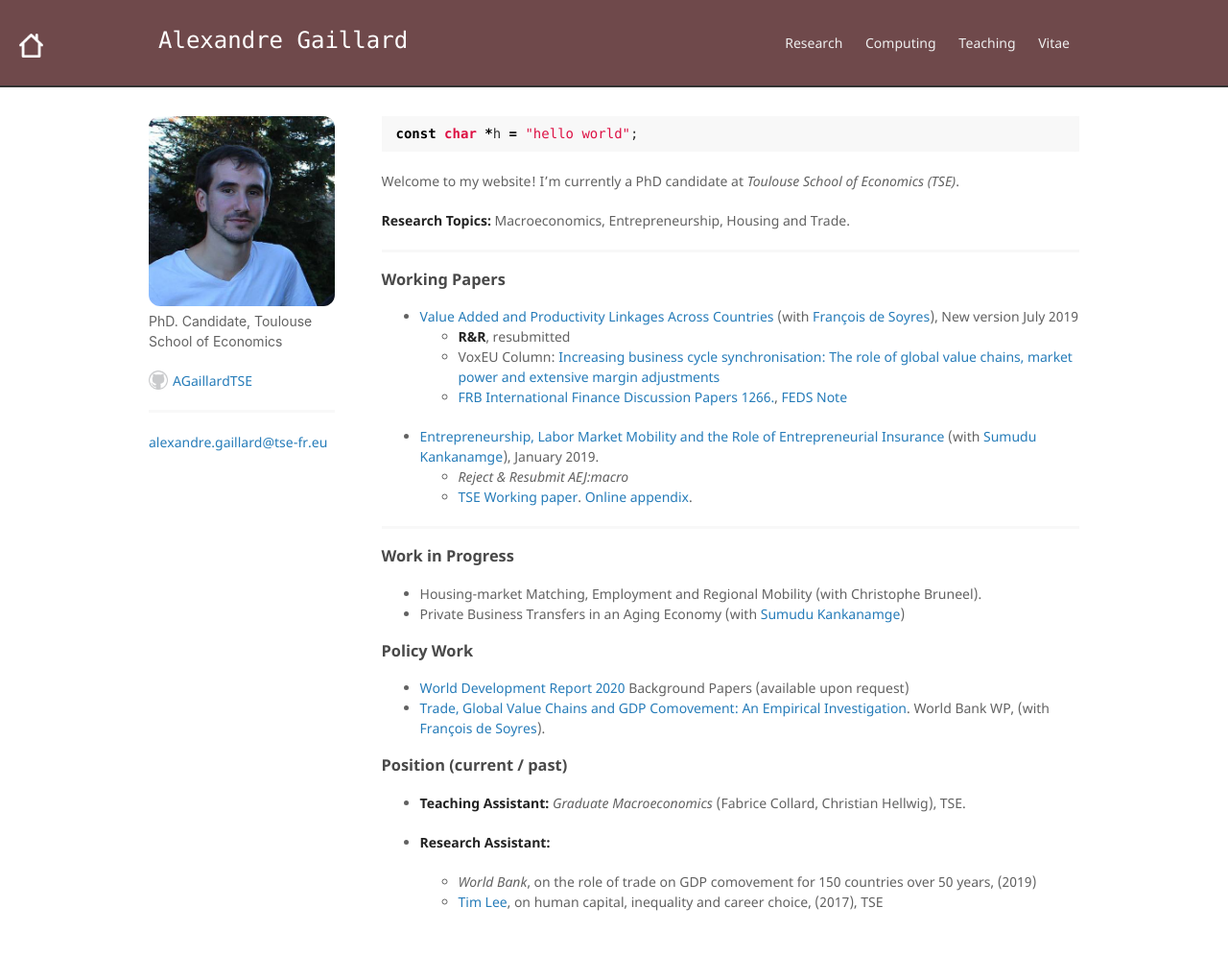
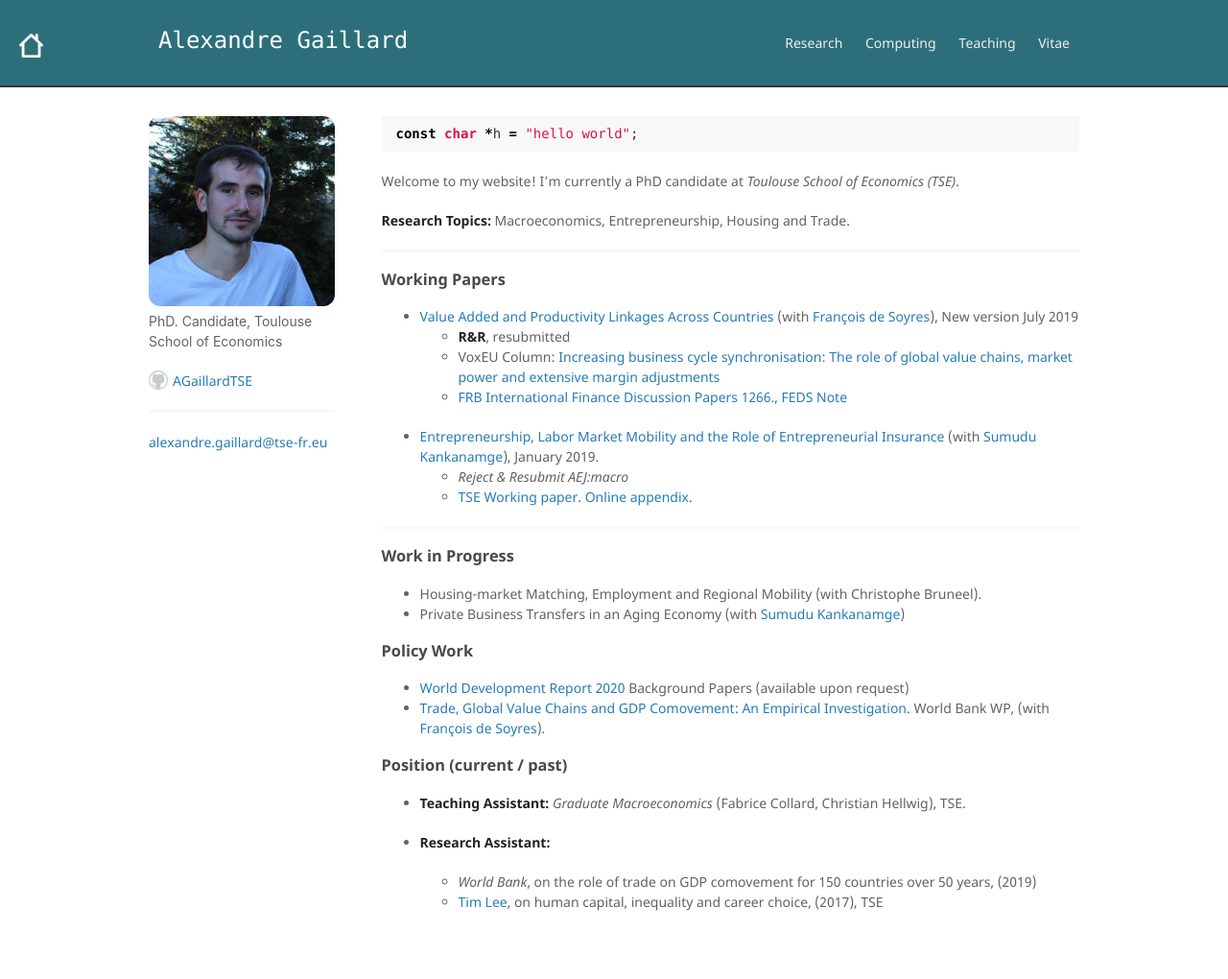
Before and after one commit to AGaillardTSE/AGaillardTSE.github.io, a Jekyll site: the page built from index.md, in a window 1280 px wide. Shown: the whole page at 96% size. Built offline with Jekyll 4.4.1, drawn with Linux system fonts in a browser that asks for light colours.

Commit message:
Update jekyll-theme-minimal.scss

```diff
--- a/_sass/jekyll-theme-minimal.scss
+++ b/_sass/jekyll-theme-minimal.scss
@@ -78,7 +78,7 @@ a:hover small {
   padding-top:24px;
   margin-bottom:30px;
   height:65px;
-  background-color:#6F494B;
+  background-color:#2C6F7A;
   color:#fff;
 }
 
```
